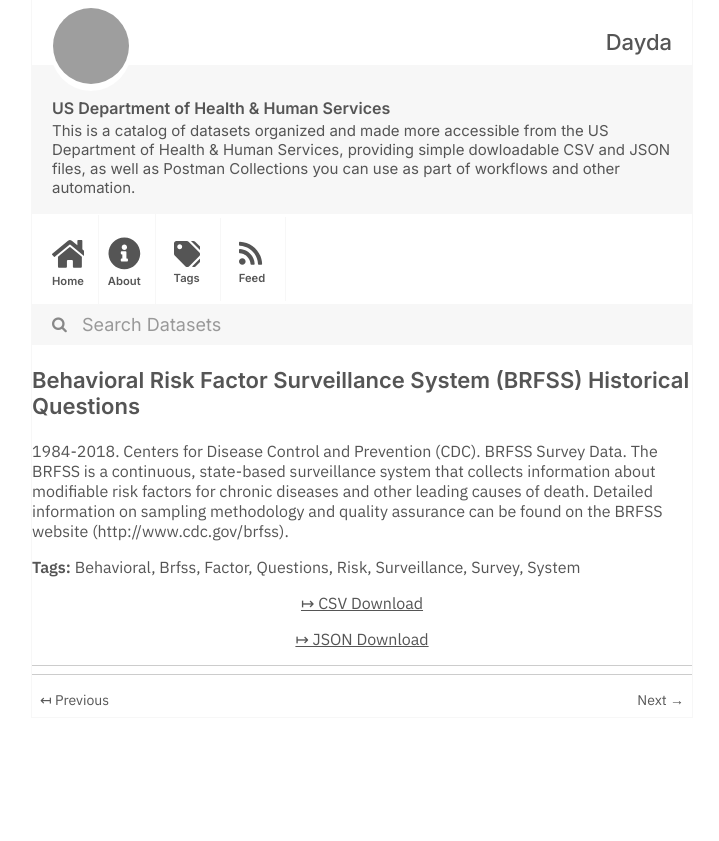
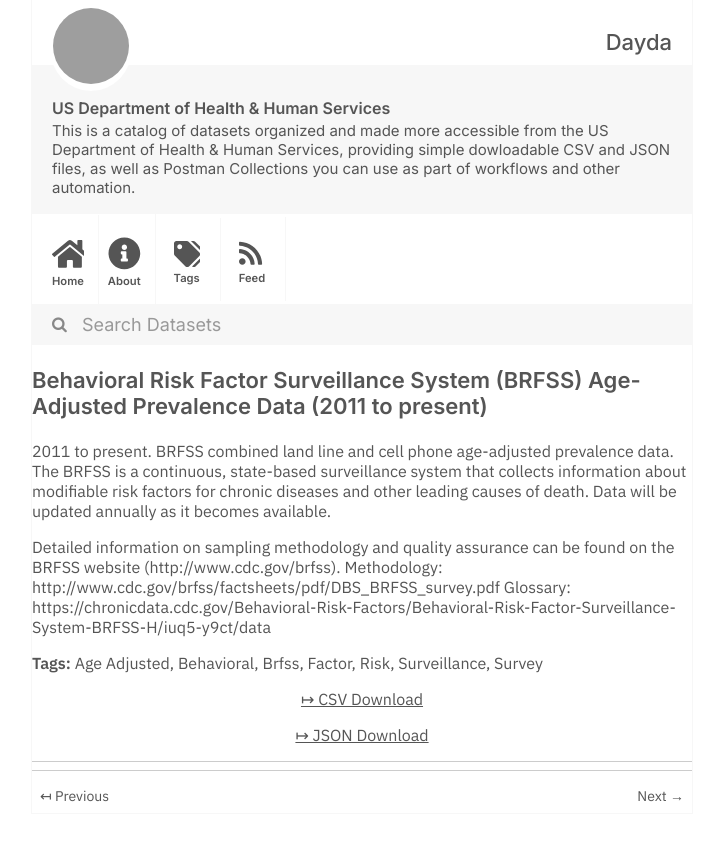
Before and after one commit to dayda-entities/us-department-of-health-and-human-services, a Jekyll site: the page built from _posts/2020-11-10-behavioral-risk-factor-surveil.md, in a window 1280 px wide, cut to the strip 0-841 px from the top of the page. Shown: the whole strip, without its empty margins (278-997 px from the left). Built offline with Jekyll 4.4.1, drawn with Linux system fonts in a browser that asks for light colours; grey boxes are pictures that could not be loaded.

Commit message:
Publish Data

```diff
--- a/_posts/2020-11-10-behavioral-risk-factor-surveil.md
+++ b/_posts/2020-11-10-behavioral-risk-factor-surveil.md
@@ -1,23 +1,28 @@
 ---
-title: Behavioral Risk Factor Surveillance System (BRFSS) Historical Questions
-created: '2020-11-10T16:18:39.198651'
-modified: '2021-04-17T02:32:45.572712'
+title: >-
+  Behavioral Risk Factor Surveillance System (BRFSS) Age-Adjusted Prevalence
+  Data (2011 to present)
+created: '2020-11-10T16:17:22.050439'
+modified: '2021-04-25T14:54:52.392724'
 state: active
 type: dataset
 tags:
+  - Age Adjusted
   - Behavioral
   - Brfss
   - Factor
-  - Questions
   - Risk
   - Surveillance
   - Survey
-  - System
 groups: []
-csv_url: 'https://data.cdc.gov/api/views/iuq5-y9ct/rows.csv?accessType=DOWNLOAD'
-json_url: 'https://data.cdc.gov/api/views/iuq5-y9ct/rows.json?accessType=DOWNLOAD'
+csv_url: 'https://data.cdc.gov/api/views/d2rk-yvas/rows.csv?accessType=DOWNLOAD'
+json_url: 'https://data.cdc.gov/api/views/d2rk-yvas/rows.json?accessType=DOWNLOAD'
 layout: post
 
 ---
-1984-2018.  Centers for Disease Control and Prevention (CDC). BRFSS Survey Data.  The BRFSS is a continuous, state-based surveillance system that collects information about modifiable risk factors for chronic diseases and other leading causes of death.
+2011 to present. BRFSS combined land line and cell phone age-adjusted prevalence data. The BRFSS is a continuous, state-based surveillance system that collects information about modifiable risk factors for chronic diseases and other leading causes of death.
+Data will be updated annually as it becomes available.
+
 Detailed information on sampling methodology and quality assurance can be found on the BRFSS website (http://www.cdc.gov/brfss).
+Methodology: http://www.cdc.gov/brfss/factsheets/pdf/DBS_BRFSS_survey.pdf
+Glossary: https://chronicdata.cdc.gov/Behavioral-Risk-Factors/Behavioral-Risk-Factor-Surveillance-System-BRFSS-H/iuq5-y9ct/data
```
